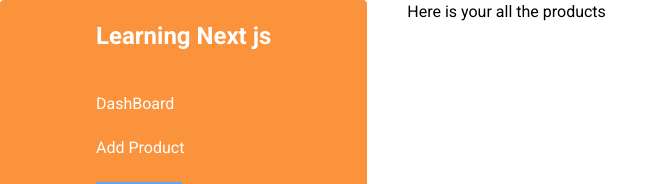
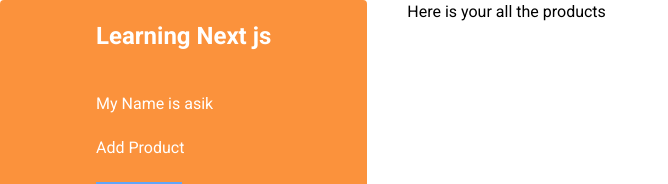
Before and after one commit to mdasik0/next-js-module-2, a Next.js app: page /dashboard/all-products in a window 1280 px wide. Shown: the top 184 px of the page, without its empty margins (0-668 px from the left). Built offline with nearby package versions, Linux system fonts and the light colour scheme.

Commit message:
first commit

```diff
--- a/src/components/DashBoard/SideBars/Sidebar.jsx
+++ b/src/components/DashBoard/SideBars/Sidebar.jsx
@@ -6,7 +6,7 @@ const Sidebar = () => {
   const navItem = [
     {
       href: "/dashboard",
-      name: "DashBoard",
+      name: "My Name is asik",
     },
     {
       href: "/dashboard/add-product",
```
